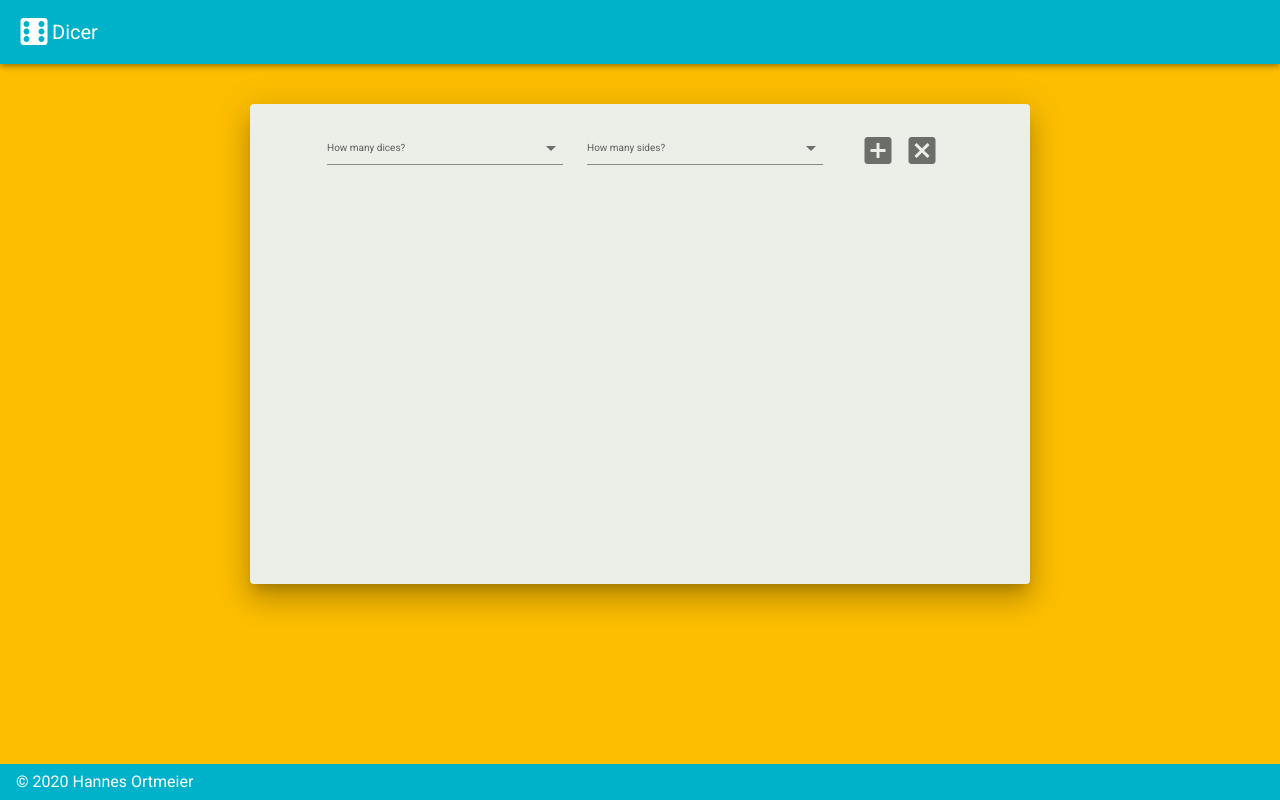
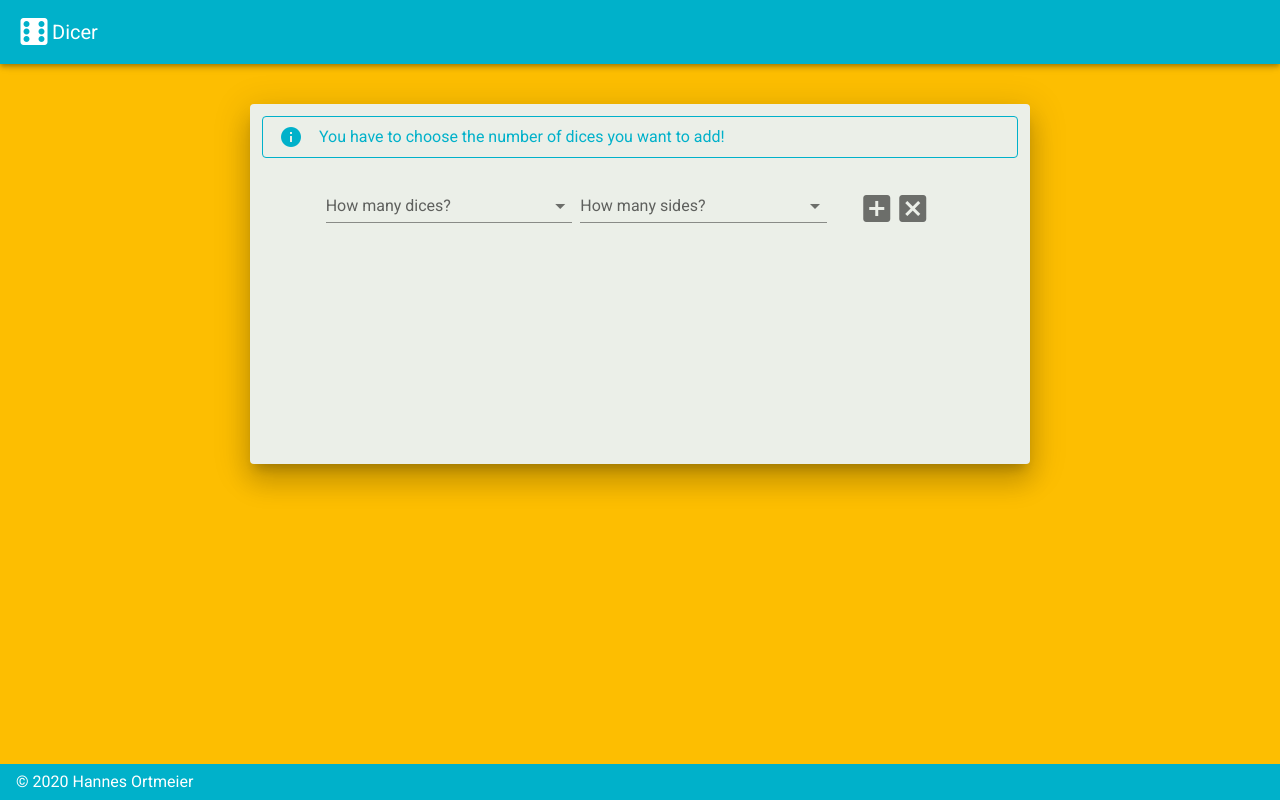
Before and after one commit to hannesortmeier/dicer, a Vue app: page / in a window 1280 px wide. Both pictures are taken after a click on the button 877 px from the left and 151 px from the top of the page. Built offline with nearby package versions, Linux system fonts and the light colour scheme.

Commit message:
Added Alerts, fixed label font-size and fixed some minor space issues

```diff
--- a/src/App.vue
+++ b/src/App.vue
@@ -8,7 +8,7 @@
 			<v-card
 				class="mx-auto ma-5"
 				max-width="780"
-				min-height="480"
+				min-height="360"
 				elevation="18"
 				color="#ebefe8"
 			>
--- a/src/components/DiceField.vue
+++ b/src/components/DiceField.vue
@@ -1,6 +1,6 @@
 <template>
 	<v-container class="lighten-5">
-		<v-row>
+		<v-row dense>
 			<v-col cols="12">
 		<Dices
 			:dices="dices"
--- a/src/components/DiceSelection.vue
+++ b/src/components/DiceSelection.vue
@@ -3,7 +3,18 @@
 		fluid
 		class="lighten-5"
 	>
+	<div v-if="showDiceCountAlert" align="start" justify="center">
+			<v-alert type="info" color="#00b1ca" dense outlined>
+			You have to choose the number of dices you want to add!
+		</v-alert>
+	</div>
+		<div v-if="showDiceSideAlert" align="start" justify="center">
+			<v-alert type="info" color="#00b1ca" dense outlined>
+			You have to choose the number of sides of the dices you want to add!
+		</v-alert>
+	</div>
 		<v-row
+			dense
 			align="center"
 			justify="center"
 		>
@@ -14,7 +25,8 @@
 				<v-select
 					:items="supportedQuantityOfDices"
 					label="How many dices?"
-					:class="{'sm-label': $vuetify.breakpoint.mdAndUp}"
+					:class="{'sm-label': $vuetify.breakpoint.sm,
+									 'sm-label': $vuetify.breakpoint.xs}"
 					v-model.number="diceQuantity"
 				></v-select>
 			</v-col>
@@ -25,7 +37,8 @@
 				<v-select
 					:items="supportedQuantityOfSides"
 					label="How many sides?"
-					:class="{'sm-label': $vuetify.breakpoint.mdAndUp}"
+					:class="{'sm-label': $vuetify.breakpoint.sm,
+									 'sm-label': $vuetify.breakpoint.xs}"
 					v-model.number="diceSideCount"
 				></v-select>
 			</v-col>
@@ -37,7 +50,7 @@
 					<template v-slot:activator="{ on }">
 						<v-btn
 							icon
-							large
+							medium
 							v-on="on"
 							@click.native="addDiceObjectsButtonClicked()"
 						>
@@ -51,7 +64,7 @@
 					<template v-slot:activator="{ on }">
 						<v-btn
 							icon
-							large
+							medium
 							v-on="on"
 							@click.native="$emit('remove-all')"
 						>
@@ -71,23 +84,30 @@ export default {
 
 	data() {
 		return {
-			supportedQuantityOfDices:
-				[
-				1, 2, 3, 4, 5, 6, 7, 8, 9, 10 ,11, 12, 13, 14, 15, 16
-				],
-			supportedQuantityOfSides:
-				[
-				/*4,*/ 6/*, 8, 10, 12, 20, 21, 23, 48*/
-				],
+			supportedQuantityOfDices: [1, 2, 3, 4, 5, 6, 7, 8, 9, 10 ,11, 12, 13, 14, 15, 16],
+			supportedQuantityOfSides: [/*4,*/ 6/*, 8, 10, 12, 20, 21, 23, 48*/],
 			diceQuantity: null,
-			diceSideCount: null
+			diceSideCount: null,
+			showDiceCountAlert: false,
+			showDiceSideAlert: false
 		}
 	},
 
 	methods: {
 		addDiceObjectsButtonClicked() {
-			let args = [this.diceQuantity, this.diceSideCount]
-			this.$emit('add-dices', args)
+			if (!this.diceQuantity) {
+				this.showDiceCountAlert = true
+			}
+			else if  (!this.diceSideCount) {
+				this.showDiceSideAlert = true
+				this.showDiceCountAlert = false
+			}
+			else {
+				this.showDiceCountAlert = false
+				this.showDiceSideAlert = false
+				let args = [this.diceQuantity, this.diceSideCount]
+				this.$emit('add-dices', args)
+			}
 		}
 	}
 }
--- a/src/components/Dices.vue
+++ b/src/components/Dices.vue
@@ -1,12 +1,12 @@
 <template>
 	<v-row
+		dense
 		align="center"
 		justify="center"
 	>
 		<v-col
 			class="d-flex justify-center"
 			cols="3"
-
 			v-for="dice in dices"
 			:key="dice.id"
 		>
```
Also changed, not shown: src/assets/logo.png, src/assets/logo.svg.
